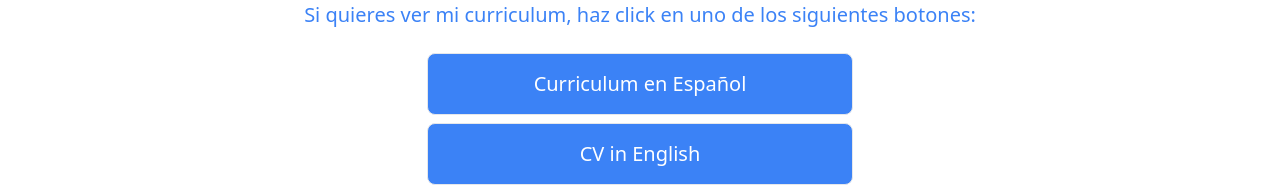
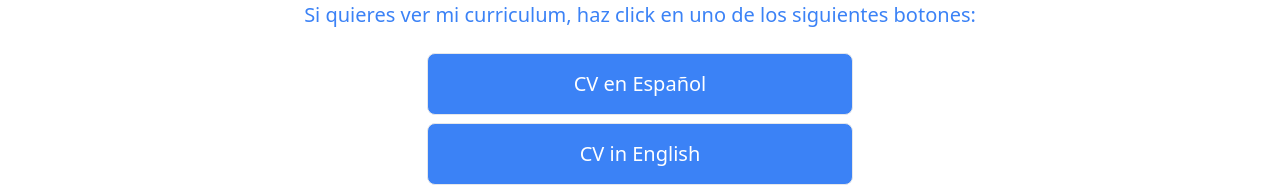
Before and after one commit to ManuGPR/WebCV, a React (Vite) app: page / in a window 1280 px wide. Both pictures are taken after a click on the tab "Curriculum". Shown: the part 203-390 px from the top of the page. Built offline with nearby package versions, Linux system fonts and the light colour scheme.

Commit message:
cambio tonto

```diff
--- a/src/components/Curriculum.tsx
+++ b/src/components/Curriculum.tsx
@@ -9,7 +9,7 @@ const Curriculum = () => {
       <div className='grid grid-cols-1 place-items-center w-screen m-auto'>
         <Button onClick={() => {window.open("/CV.pdf", '_blank');}} className='bg-blue-500 md:w-1/3 w-4/5 py-2 mb-2'>
           <p className='text-xl'>
-            Curriculum en Español
+            CV en Español
           </p>
         </Button>
         <Button onClick={() => {window.open("/CV_ENG.pdf", '_blank');}} className='bg-blue-500 md:w-1/3 w-4/5 py-2'>
```
